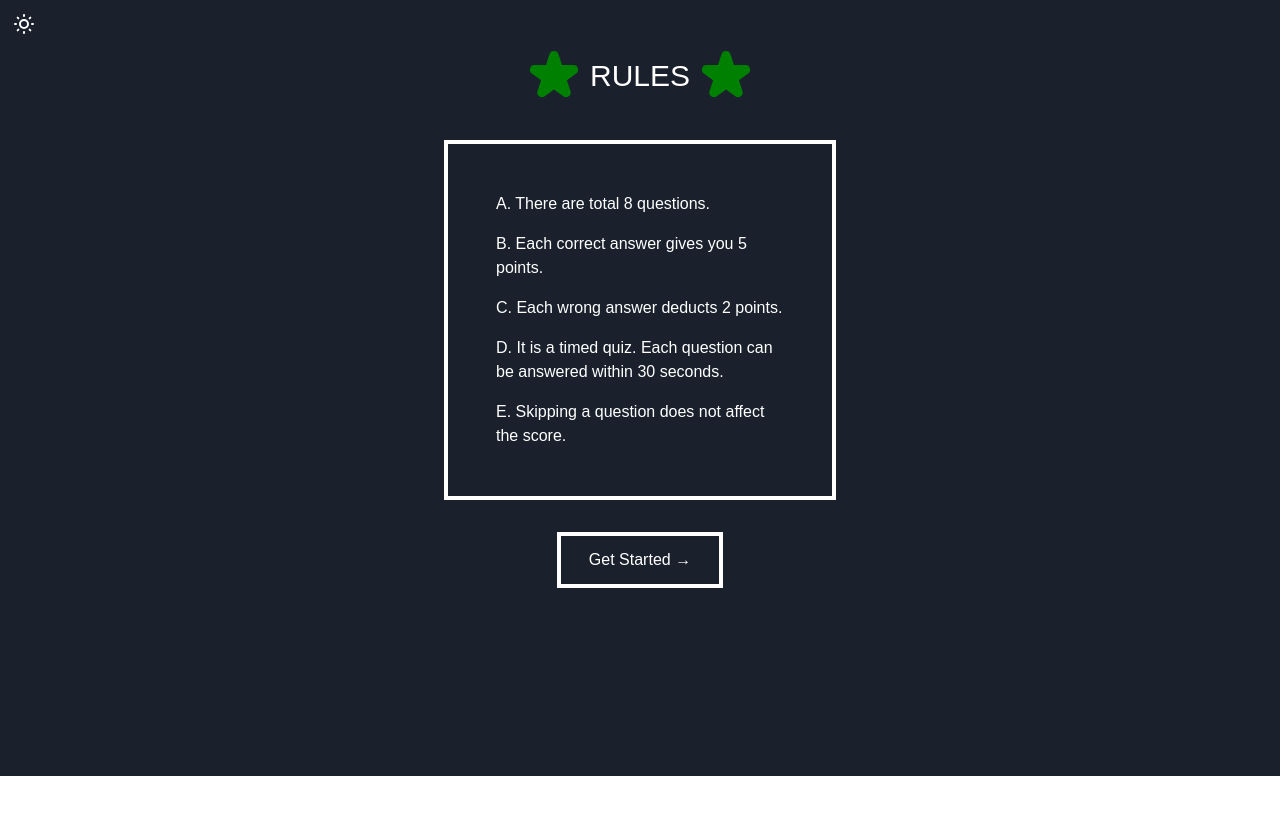
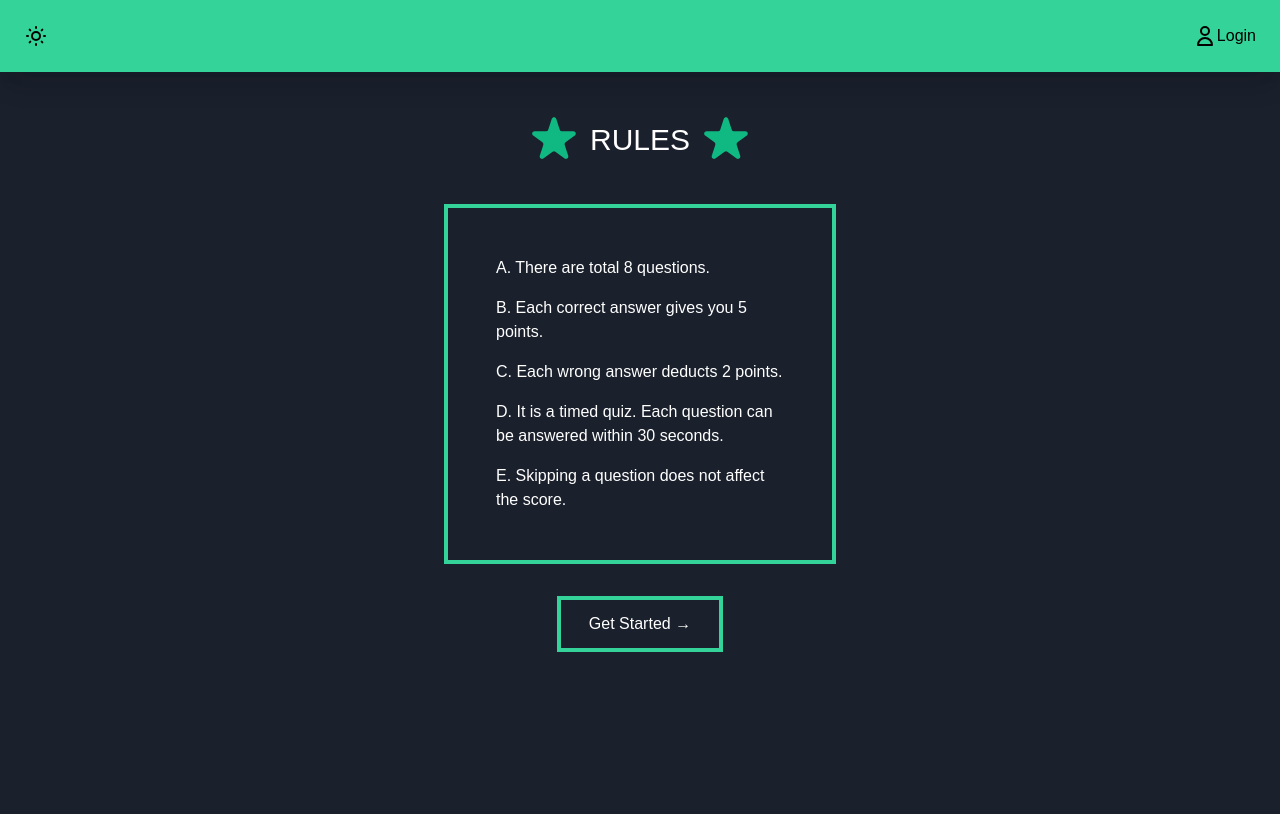
Before and after one commit to pragyasabharwal/NutriCheck, a React (Create React App) app: page /quiz/1/rules in a window 1280 px wide. Shown: the top 814 px of the page. Built offline with nearby package versions, Linux system fonts and the light colour scheme.

Commit message:
style: footer and nav

```diff
--- a/package.json
+++ b/package.json
@@ -4,6 +4,9 @@
   "private": true,
   "dependencies": {
     "@craco/craco": "^6.1.2",
+    "@fortawesome/fontawesome-svg-core": "^1.2.35",
+    "@fortawesome/free-solid-svg-icons": "^5.15.3",
+    "@fortawesome/react-fontawesome": "^0.1.14",
     "@testing-library/jest-dom": "^5.11.4",
     "@testing-library/react": "^11.1.0",
     "@testing-library/user-event": "^12.1.10",
--- a/src/App.tsx
+++ b/src/App.tsx
@@ -7,9 +7,10 @@ import { Route, Routes } from "react-router-dom";
 import { Question } from "./components/Question";
 import { Score } from "./components/Score";
 import { Rules } from "./components/Rules";
+import { Nav } from "./components/Nav";
 
 function App() {
-  const { setTheme, lightTheme, darkTheme } = useTheme();
+  const { setTheme, darkTheme } = useTheme();
 
   const themeStored = localStorage.getItem("theme");
 
@@ -18,58 +19,11 @@ function App() {
     localStorage?.setItem("theme", themeStored ? themeStored : "dark");
   });
 
-  console.log(themeStored)
-
-  function themeFunc() {
-    if (themeStored === "dark") {
-      localStorage?.setItem("theme", "light");
-      setTheme(lightTheme);
-    } else {
-      localStorage?.setItem("theme", "dark");
-      setTheme(darkTheme);
-    }
-  }
-
   return (
     <div
       className={themeStored === "dark" ? "App body-dark" : "App body-light"}
     >
-      <div
-        className="text-white cursor-pointer py-3 px-3"
-        onClick={() => themeFunc()}
-      >
-        {themeStored === "dark" ? (
-          <svg
-            xmlns="http://www.w3.org/2000/svg"
-            className="h-6 w-6"
-            fill="none"
-            viewBox="0 0 24 24"
-            stroke="white"
-          >
-            <path
-              strokeLinecap="round"
-              strokeLinejoin="round"
-              strokeWidth={2}
-              d="M12 3v1m0 16v1m9-9h-1M4 12H3m15.364 6.364l-.707-.707M6.343 6.343l-.707-.707m12.728 0l-.707.707M6.343 17.657l-.707.707M16 12a4 4 0 11-8 0 4 4 0 018 0z"
-            />
-          </svg>
-        ) : (
-          <svg
-            xmlns="http://www.w3.org/2000/svg"
-            className="h-6 w-6"
-            fill="none"
-            viewBox="0 0 24 24"
-            stroke="black"
-          >
-            <path
-              strokeLinecap="round"
-              strokeLinejoin="round"
-              strokeWidth={2}
-              d="M20.354 15.354A9 9 0 018.646 3.646 9.003 9.003 0 0012 21a9.003 9.003 0 008.354-5.646z"
-            />
-          </svg>
-        )}
-      </div>
+      <Nav />
       <Routes>
         <Route path="/quiz/:quizId" element={<Question />} />
         <Route path="/" element={<Home />} />
--- a/src/components/Footer.tsx
+++ b/src/components/Footer.tsx
@@ -2,30 +2,15 @@ export const Footer = () => {
   const themeStored = localStorage.getItem("theme");
 
   return (
-      <footer className="text-white flex mr-auto ml-auto w-80 m-20 mb-20 footer mt-20">
+    <footer className="text-black flex mr-auto ml-auto place-content-center items-center w-100 m-20 mb-20 footer mt-20 bg-green-400 p-2">
       <div
-          className={
-            themeStored === "dark" ? "text-white px-2" : "text-black px-2"
-          }
+        className="text-black px-2"
       >
         Made with
       </div>
-        <svg
-          xmlns="http://www.w3.org/2000/svg"
-          className="h-5 w-5 mb-8"
-          viewBox="0 0 20 20"
-          fill="red"
-        >
-          <path
-            fillRule="evenodd"
-            d="M3.172 5.172a4 4 0 015.656 0L10 6.343l1.172-1.171a4 4 0 115.656 5.656L10 17.657l-6.828-6.829a4 4 0 010-5.656z"
-            clipRule="evenodd"
-          />
-        </svg>{" "}
+      <span className={themeStored==="dark" ? "text-white" : "text-black"}>&lt;/&gt;</span>
       <div
-          className={
-            themeStored === "dark" ? "text-white px-2" : "text-black px-2"
-          }
+        className="text-black px-2"
       >
         by Pragya Sabharwal
       </div>
--- a/src/components/Home/Home.tsx
+++ b/src/components/Home/Home.tsx
@@ -8,20 +8,20 @@ import { Quiz } from "../../types/main";
 export const Home = () => {
   const themeStored = localStorage?.getItem("theme");
   const [data, setData] = useState<Quiz[]>([]);
-  const REACT_APP_BASE_URL = process.env.REACT_APP_BASE_URL
+  const REACT_APP_BASE_URL = process.env.REACT_APP_BASE_URL;
 
   useEffect(() => {
     (async function () {
       try {
-        const resp = await axios.get(
-          `${REACT_APP_BASE_URL}/quiz`
-        );
+        const resp = await axios.get(`${REACT_APP_BASE_URL}/quiz`);
         setData(resp.data.quizzes);
       } catch (err) {
         console.log(err);
       }
     })();
   }, [data]);
+
+  window.onbeforeunload = null;
 
   return (
     <>
@@ -40,9 +40,9 @@ export const Home = () => {
           <div className="flex justify-center">
             <svg
               xmlns="http://www.w3.org/2000/svg"
-              className="h-20 w-20"
+              className="h-20 w-20 text-green-500"
               viewBox="0 0 20 20"
-              fill="green"
+              fill= "currentColor"
             >
               <path
                 fillRule="evenodd"
--- /dev/null
+++ b/src/components/Nav.tsx
@@ -0,0 +1,77 @@
+import { useTheme } from "../context/ThemeContext";
+
+export const Nav = () => {
+  const { setTheme, lightTheme, darkTheme } = useTheme();
+
+  const themeStored = localStorage.getItem("theme");
+
+  function themeFunc() {
+    if (themeStored === "dark") {
+      localStorage?.setItem("theme", "light");
+      setTheme(lightTheme);
+    } else {
+      localStorage?.setItem("theme", "dark");
+      setTheme(darkTheme);
+    }
+  }
+
+  return (
+    <div className="flex justify-between shadow-xl mb-10 bg-green-400">
+      <button
+        className="text-white cursor-pointer py-6 px-6 "
+        onClick={() => themeFunc()}
+      >
+        {themeStored === "dark" ? (
+          <svg
+            xmlns="http://www.w3.org/2000/svg"
+            className="h-6 w-6"
+            fill="none"
+            viewBox="0 0 24 24"
+            stroke="black"
+          >
+            <path
+              strokeLinecap="round"
+              strokeLinejoin="round"
+              strokeWidth={2}
+              d="M12 3v1m0 16v1m9-9h-1M4 12H3m15.364 6.364l-.707-.707M6.343 6.343l-.707-.707m12.728 0l-.707.707M6.343 17.657l-.707.707M16 12a4 4 0 11-8 0 4 4 0 018 0z"
+            />
+          </svg>
+        ) : (
+          <svg
+            xmlns="http://www.w3.org/2000/svg"
+            className="h-6 w-6"
+            fill="none"
+            viewBox="0 0 24 24"
+            stroke="black"
+          >
+            <path
+              strokeLinecap="round"
+              strokeLinejoin="round"
+              strokeWidth={2}
+              d="M20.354 15.354A9 9 0 018.646 3.646 9.003 9.003 0 0012 21a9.003 9.003 0 008.354-5.646z"
+            />
+          </svg>
+        )}
+      </button>
+      <button className="py-6 px-6 cursor-pointer flex bg-green-400">
+        <svg
+          xmlns="http://www.w3.org/2000/svg"
+          className="h-6 w-6"
+          fill="none"
+          viewBox="0 0 24 24"
+          stroke="currentColor"
+        >
+          <path
+            strokeLinecap="round"
+            strokeLinejoin="round"
+            strokeWidth={2}
+            d="M16 7a4 4 0 11-8 0 4 4 0 018 0zM12 14a7 7 0 00-7 7h14a7 7 0 00-7-7z"
+          />
+        </svg>
+        <span>
+          Login
+        </span>
+      </button>
+    </div>
+  );
+};
--- a/src/components/Question.tsx
+++ b/src/components/Question.tsx
@@ -158,8 +158,8 @@ export function Question() {
                       }
                       className={
                         themeStored === "dark"
-                          ? "text-white border-0 border-white-500 px-7 py-3 mb-52 ring-4 ring-white"
-                          : "text-black border-0 border-black-500 px-7 py-3 mb-52 ring-4 ring-black"
+                          ? "text-white border-0 border-white-500 px-7 py-3 mb-52 ring-4 ring-green-400"
+                          : "text-black border-0 border-black-500 px-7 py-3 mb-52 ring-4 ring-green-400"
                       }
                     >
                       Next →
--- a/src/components/Rules.tsx
+++ b/src/components/Rules.tsx
@@ -10,15 +10,11 @@ export const Rules = () => {
       <div className="flex justify-center">
         <svg
           xmlns="http://www.w3.org/2000/svg"
-          className="h-14 w-14"
-          fill="green"
+          className="h-14 w-14 text-green-500"
+          fill="currentColor"
           viewBox="0 0 24 24"
-          stroke="green"
         >
           <path
-            strokeLinecap="round"
-            strokeLinejoin="round"
-            strokeWidth={2}
             d="M11.049 2.927c.3-.921 1.603-.921 1.902 0l1.519 4.674a1 1 0 00.95.69h4.915c.969 0 1.371 1.24.588 1.81l-3.976 2.888a1 1 0 00-.363 1.118l1.518 4.674c.3.922-.755 1.688-1.538 1.118l-3.976-2.888a1 1 0 00-1.176 0l-3.976 2.888c-.783.57-1.838-.197-1.538-1.118l1.518-4.674a1 1 0 00-.363-1.118l-3.976-2.888c-.784-.57-.38-1.81.588-1.81h4.914a1 1 0 00.951-.69l1.519-4.674z"
           />
         </svg>
@@ -33,15 +29,11 @@ export const Rules = () => {
         </span>
         <svg
           xmlns="http://www.w3.org/2000/svg"
-          className="h-14 w-14"
-          fill="green"
+          className="h-14 w-14 text-green-500"
+          fill="currentColor"
           viewBox="0 0 24 24"
-          stroke="green"
         >
           <path
-            strokeLinecap="round"
-            strokeLinejoin="round"
-            strokeWidth={2}
             d="M11.049 2.927c.3-.921 1.603-.921 1.902 0l1.519 4.674a1 1 0 00.95.69h4.915c.969 0 1.371 1.24.588 1.81l-3.976 2.888a1 1 0 00-.363 1.118l1.518 4.674c.3.922-.755 1.688-1.538 1.118l-3.976-2.888a1 1 0 00-1.176 0l-3.976 2.888c-.783.57-1.838-.197-1.538-1.118l1.518-4.674a1 1 0 00-.363-1.118l-3.976-2.888c-.784-.57-.38-1.81.588-1.81h4.914a1 1 0 00.951-.69l1.519-4.674z"
           />
         </svg>
@@ -49,8 +41,8 @@ export const Rules = () => {
       <div
         className={
           themeStored === "dark"
-            ? "text-white mt-10 text-left mr-auto ml-auto w-96 flex-col text-medium ring-4 ring-white p-10"
-            : "text-black mt-10 text-left mr-auto ml-auto w-96 flex-col text-medium ring-4 ring-black p-10"
+            ? "text-white mt-10 text-left mr-auto ml-auto w-96 flex-col text-medium ring-4 ring-green-400 p-10"
+            : "text-black mt-10 text-left mr-auto ml-auto w-96 flex-col text-medium ring-4 ring-green-400 p-10"
         }
       >
         <div className="p-2">A. There are total 8 questions.</div>
@@ -69,8 +61,8 @@ export const Rules = () => {
           onClick={() => dispatch({ type: "reset" })}
           className={
             themeStored === "dark"
-              ? "text-white border-0 border-white-500 px-7 py-3 mt-10 mb-48 ring-4 ring-white"
-              : "text-black border-0 border-black-500 px-7 py-3 mt-10 mb-48 ring-4 ring-black"
+              ? "text-white border-0 border-white-500 px-7 py-3 mt-10 mb-48 ring-4 ring-green-400"
+              : "text-black border-0 border-black-500 px-7 py-3 mt-10 mb-48 ring-4 ring-green-400"
           }
         >
           Get Started →
```
Also changed, not shown: 1 other file (tests, documents, lock files or other folders). Lines whose indentation alone changed are shown as unchanged.
